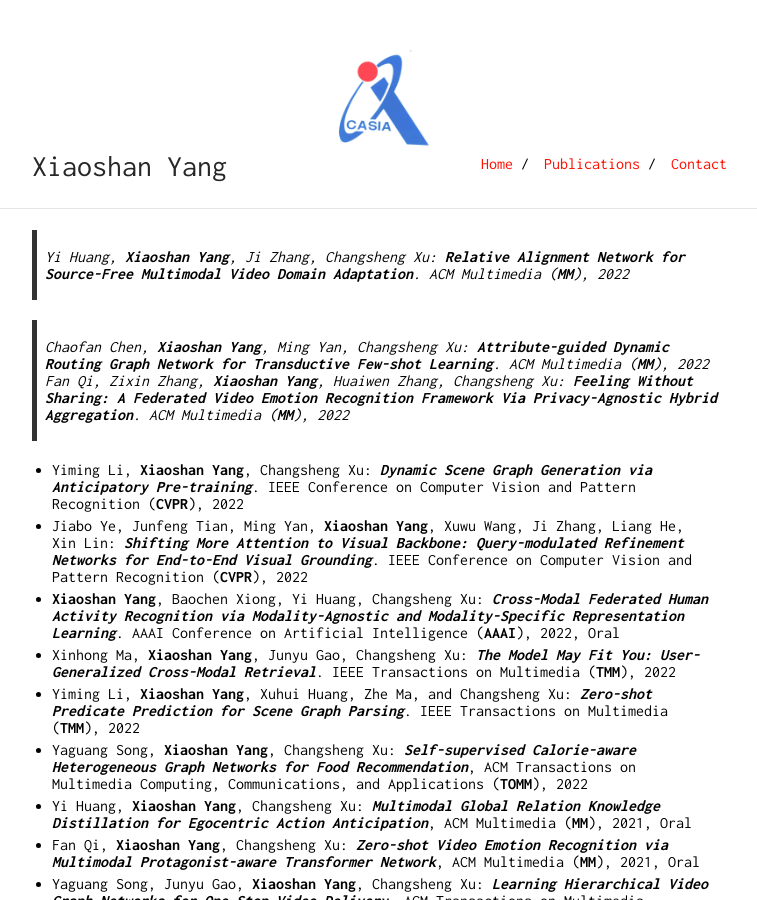
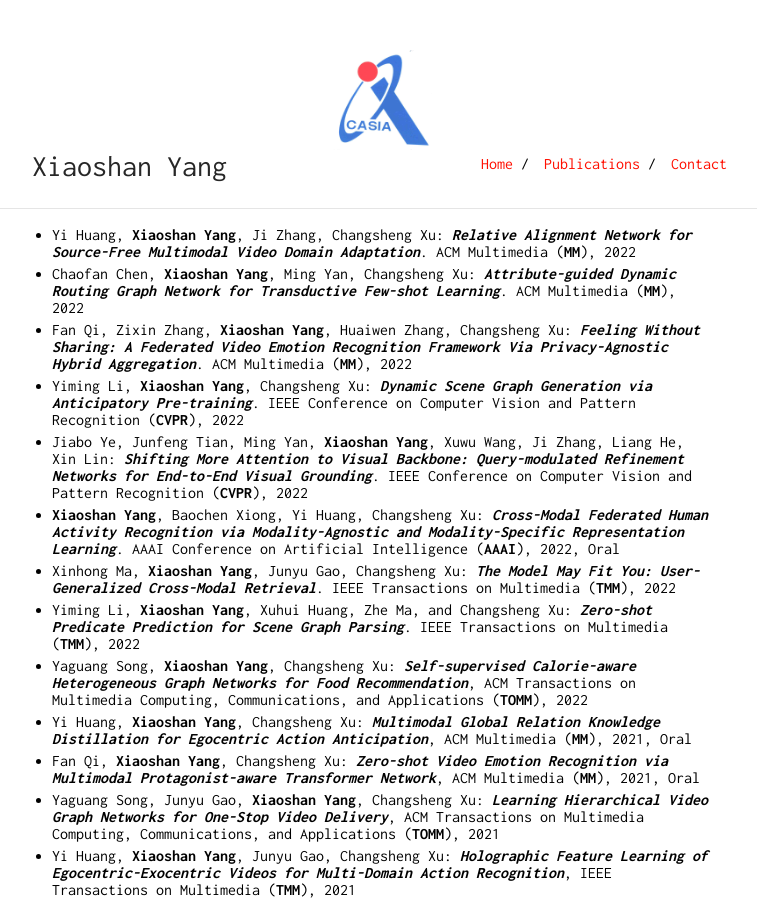
Before and after one commit to YangXS/yangxs.github.io, a Jekyll site: the page built from publications.md, in a window 1280 px wide and 900 px high. Shown: the whole window, without its empty margins (258-1015 px from the left). Built offline with Jekyll 4.4.1, drawn with Linux system fonts in a browser that asks for light colours.

Commit message:
Update publications.md

```diff
--- a/publications.md
+++ b/publications.md
@@ -2,11 +2,9 @@
 layout: default
 ---
 
-> Yi Huang, **Xiaoshan Yang**, Ji Zhang, Changsheng Xu: ***Relative Alignment Network for Source-Free Multimodal Video Domain Adaptation***. ACM Multimedia (**MM**), 2022
-
-> Chaofan Chen, **Xiaoshan Yang**, Ming Yan, Changsheng Xu: ***Attribute-guided Dynamic Routing Graph Network for Transductive Few-shot Learning***. ACM Multimedia (**MM**), 2022
-> Fan Qi, Zixin Zhang, **Xiaoshan Yang**, Huaiwen Zhang, Changsheng Xu: ***Feeling Without Sharing: A Federated Video Emotion Recognition Framework Via Privacy-Agnostic Hybrid Aggregation***. ACM Multimedia (**MM**), 2022
-
+* Yi Huang, **Xiaoshan Yang**, Ji Zhang, Changsheng Xu: ***Relative Alignment Network for Source-Free Multimodal Video Domain Adaptation***. ACM Multimedia (**MM**), 2022
+* Chaofan Chen, **Xiaoshan Yang**, Ming Yan, Changsheng Xu: ***Attribute-guided Dynamic Routing Graph Network for Transductive Few-shot Learning***. ACM Multimedia (**MM**), 2022
+* Fan Qi, Zixin Zhang, **Xiaoshan Yang**, Huaiwen Zhang, Changsheng Xu: ***Feeling Without Sharing: A Federated Video Emotion Recognition Framework Via Privacy-Agnostic Hybrid Aggregation***. ACM Multimedia (**MM**), 2022
 * Yiming Li, **Xiaoshan Yang**, Changsheng Xu: ***Dynamic Scene Graph Generation via Anticipatory Pre-training***. IEEE Conference on Computer Vision and Pattern Recognition (**CVPR**), 2022
 * Jiabo Ye, Junfeng Tian, Ming Yan, **Xiaoshan Yang**, Xuwu Wang, Ji Zhang, Liang He, Xin Lin: ***Shifting More Attention to Visual Backbone: Query-modulated Refinement Networks for End-to-End Visual Grounding***. IEEE Conference on Computer Vision and Pattern Recognition (**CVPR**), 2022
 * **Xiaoshan Yang**, Baochen Xiong, Yi Huang, Changsheng Xu: ***Cross-Modal Federated Human Activity Recognition via Modality-Agnostic and Modality-Specific Representation Learning***. AAAI Conference on Artificial Intelligence (**AAAI**), 2022, Oral
```
